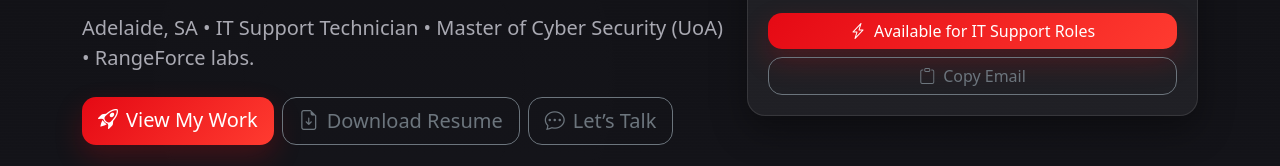
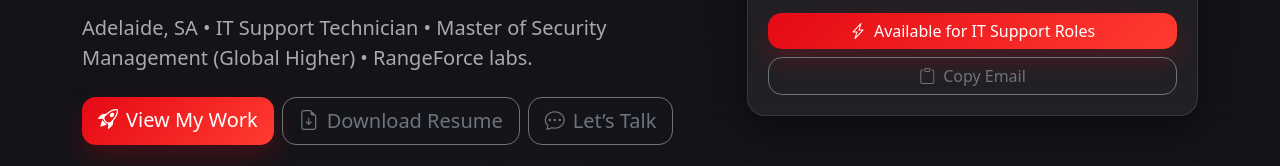
Before and after one commit to f1amer/web, a plain HTML site: page index.html in a window 1280 px wide. Shown: the part 481-647 px from the top of the page. Drawn offline with nearby package versions, Linux system fonts and the light colour scheme.

Commit message:
Update educational background in index.html

```diff
--- a/index.html
+++ b/index.html
@@ -77,7 +77,7 @@
           </h1>
 
           <p class="lead text-muted mb-4">
-            Adelaide, SA • IT Support Technician • Master of Cyber Security (UoA) • RangeForce labs.
+            Adelaide, SA • IT Support Technician • Master of Security Management (Global Higher) • RangeForce labs.
           </p>
 
           <div class="d-flex flex-wrap gap-2">
```
